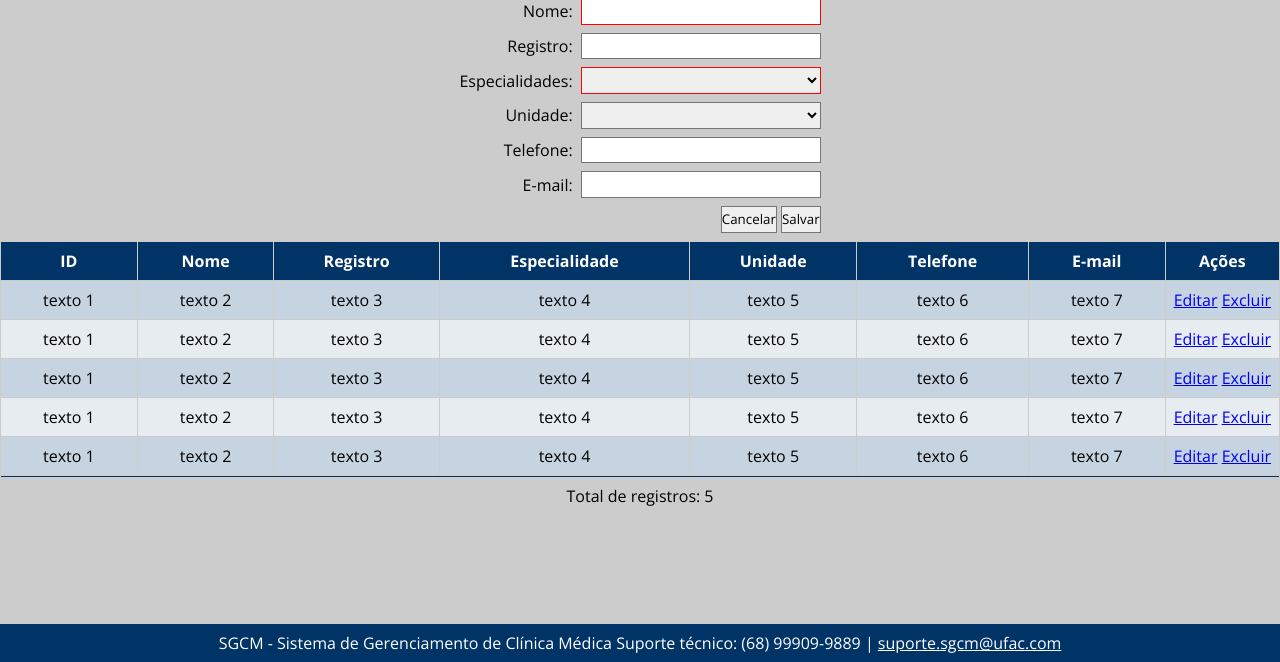
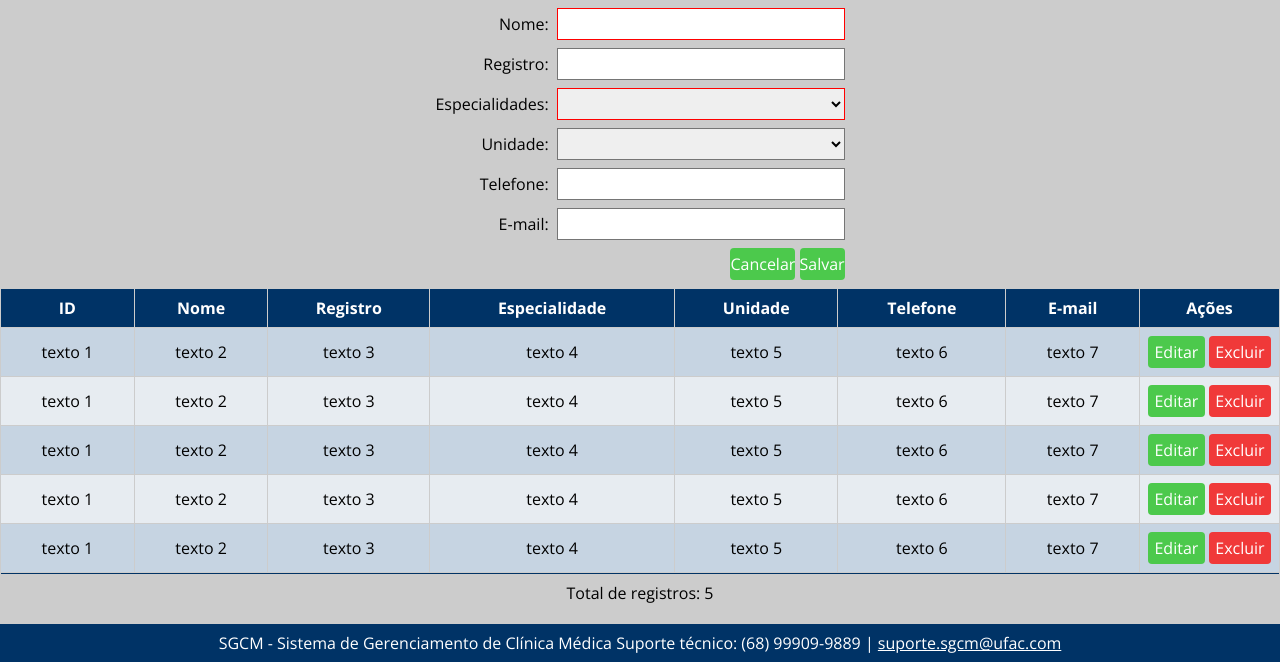
Before and after one commit to Chameison/SGCM---Web-Academy---pratica-front, a plain HTML site: page index.html in a window 1280 px wide. Shown: the part 138-800 px from the top of the page. Drawn offline with nearby package versions, Linux system fonts and the light colour scheme.

Commit message:
Fazendo mais alguns implementos e enviando as ultimas alterações da aula

```diff
--- a/css/style.css
+++ b/css/style.css
@@ -62,6 +62,8 @@ div#logo span{
     font-size: 2em;
     font-weight: bold;
 }
+
+/*NAVV*/
 
 nav {
     background-color: #383838;
@@ -131,6 +133,7 @@ table tbody td:nth-child(1, 3){
 /*FORMULARIO*/
 
 form{
+    padding-top: 10px;
     margin:auto;
     text-align: right;
     width: fit-content;
@@ -162,3 +165,42 @@ form div.grid-formulario input, form div.grid-formulario select{
 input:required:invalid, select:required:invalid{
     border: 1px solid red;
 }
+
+/* Botões */
+
+a.botao, input[type="button"], input[type="submit"] {
+    color: white;
+    border: none;
+    cursor: pointer;
+    border-radius: 4px;
+    background-color: rgb(76, 201, 76);
+
+}
+
+a.botao:hover, input[type="submit"]:hover, input[type="button"]:hover{
+    background-color: green;
+}
+
+
+input, select, a.botao {
+    font-size: 1em;
+}
+
+input[type="button"],
+input[type="submit"] {
+    height: 2em;
+}
+
+a.botao {
+    text-decoration: none;
+    display: inline-block;
+    line-height: 2em;
+    padding: 0 0.4em;
+}
+a.botao.excluir{
+    background-color: rgb(240, 57, 57);
+}
+
+a.botao.excluir:hover{
+    background-color: rgb(156, 0, 0);
+}
--- a/index.html
+++ b/index.html
@@ -69,8 +69,8 @@
 
 
                 </div>
-                <input type="button" value="Cancelar">
-                <input type="button" value="Salvar">
+                <input type="button" value="Cancelar"class="botao">
+                <input type="button" value="Salvar" class="botao">
 
             </form>
 
@@ -102,8 +102,8 @@
                         <td>texto 6</td>
                         <td>texto 7</td>
                         <td>
-                            <a href="javascript:void(0)">Editar</a>
-                            <a href="javascript:void(0)">Excluir</a>
+                            <a href="javascript:void(0)" class="botao">Editar</a>
+                            <a href="javascript:void(0)" class="botao excluir">Excluir</a>
                         </td>
                     </tr>
                     <tr>
@@ -115,8 +115,8 @@
                         <td>texto 6</td>
                         <td>texto 7</td>
                         <td>
-                            <a href="javascript:void(0)">Editar</a>
-                            <a href="javascript:void(0)">Excluir</a>
+                            <a href="javascript:void(0)" class="botao">Editar</a>
+                            <a href="javascript:void(0)" class="botao excluir">Excluir</a>
                         </td>
                     </tr>
                     <tr>
@@ -128,8 +128,8 @@
                         <td>texto 6</td>
                         <td>texto 7</td>
                         <td>
-                            <a href="javascript:void(0)">Editar</a>
-                            <a href="javascript:void(0)">Excluir</a>
+                            <a href="javascript:void(0)" class="botao">Editar</a>
+                            <a href="javascript:void(0)" class="botao excluir">Excluir</a>
                         </td>
                     </tr>
                     <tr>
@@ -141,8 +141,8 @@
                         <td>texto 6</td>
                         <td>texto 7</td>
                         <td>
-                            <a href="javascript:void(0)">Editar</a>
-                            <a href="javascript:void(0)">Excluir</a>
+                            <a href="javascript:void(0)" class="botao">Editar</a>
+                            <a href="javascript:void(0)" class="botao excluir">Excluir</a>
                         </td>
                     </tr>
                     <tr>
```
